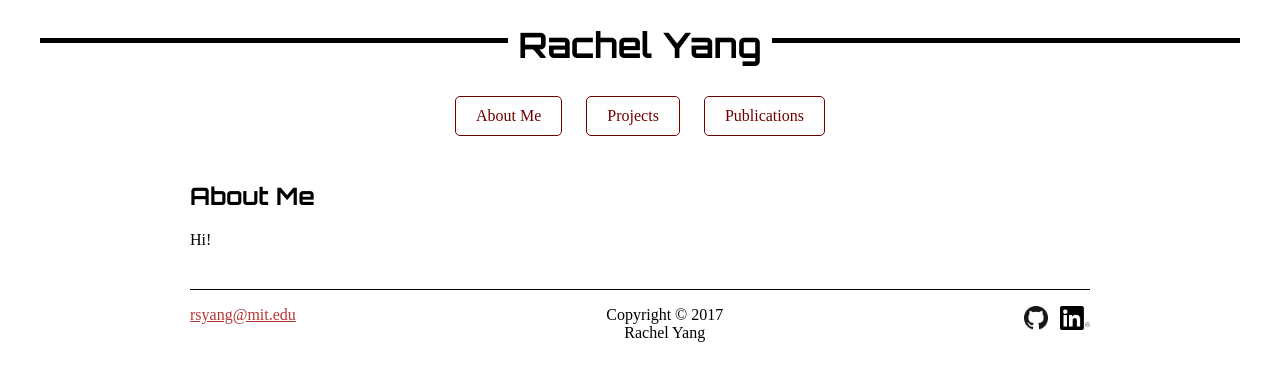
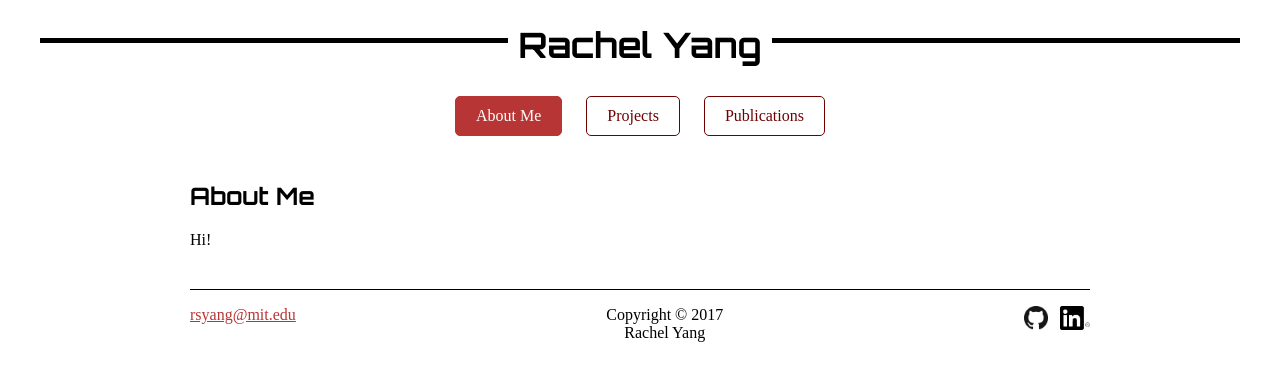
Before and after one commit to racyan/rachelyang.me, a Jekyll site: the page built from index.md, in a window 1280 px wide. Shown: the top 381 px of the page. Built offline with Jekyll 4.4.1, drawn with Linux system fonts in a browser that asks for light colours.

Commit message:
add active classes to nav links

```diff
--- a/_layouts/default.html
+++ b/_layouts/default.html
@@ -20,9 +20,9 @@
         </h1>
         <nav>
             <ul>
-                <li><a href="/">About Me</a></li>
-                <li><a href="/projects">Projects</a></li>
-                <li><a href="/publications">Publications</a></li>
+                <li><a href="/" class="{{ page.about_classes }}">About Me</a></li>
+                <li><a href="/projects/" class="{{ page.projects_classes }}">Projects</a></li>
+                <li><a href="/publications/" class="{{ page.publications_classes }}">Publications</a></li>
             </ul>
         </nav>
     </header>
--- a/_sass/header.scss
+++ b/_sass/header.scss
@@ -58,9 +58,16 @@ header {
                         padding: 5px 10px;
                     }
 
+                    &.active {
+                        color: $white;
+                        background: $themeLightestRed;
+                        border-color: $themeLightestRed;
+                    }
+
                     &:hover, &:active {
                         color: $white;
-                        background: #6E0000;
+                        background: $themeRed;
+                        border-color: $themeRed;
                     }
                 }
             }
```
Also changed, not shown: index.md (+1 -0 lines), projects.md (+1 -0 lines), publications.md (+1 -0 lines).
